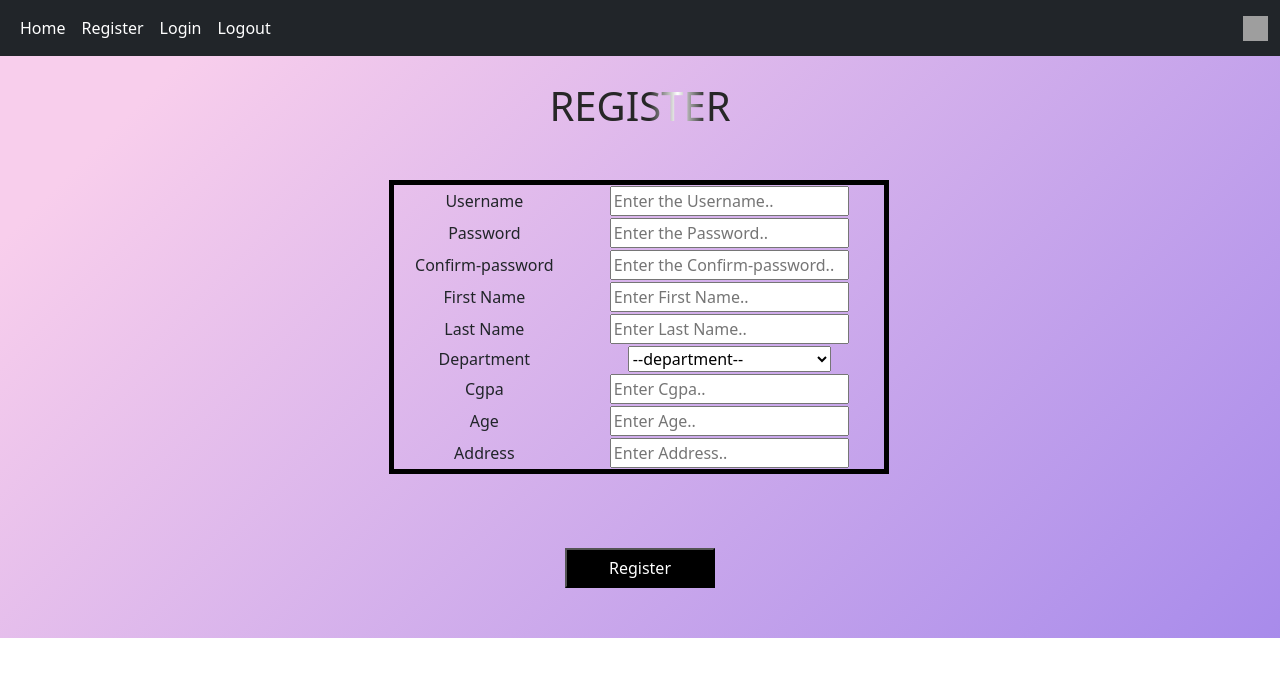
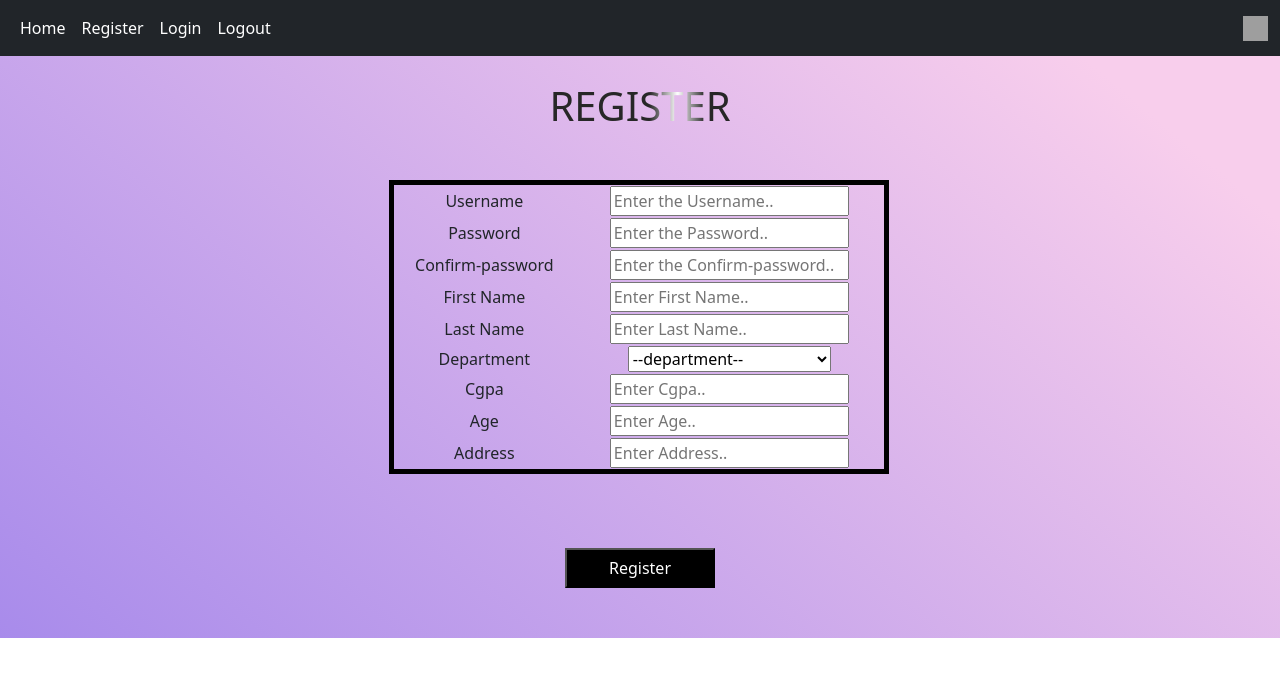
Before and after one commit to sophia-asahi/portal, a Django app: page /register/ in a window 1280 px wide. Shown: the top 677 px of the page. Run offline with Django 3.2, Linux system fonts and the light colour scheme; grey boxes are pictures that could not be loaded.

Commit message:
first commit!!

```diff
--- a/studentportal/student/static/student/base.css
+++ b/studentportal/student/static/student/base.css
@@ -1,6 +1,6 @@
 .bgc{
    background-color: #f8ceec;
-   background-image: linear-gradient(315deg, #a88beb 0%, #f8ceec 90%);
+   background-image: linear-gradient(400deg, #a88beb 0%, #f8ceec 90%);
    padding:50px;
 }
 
```
